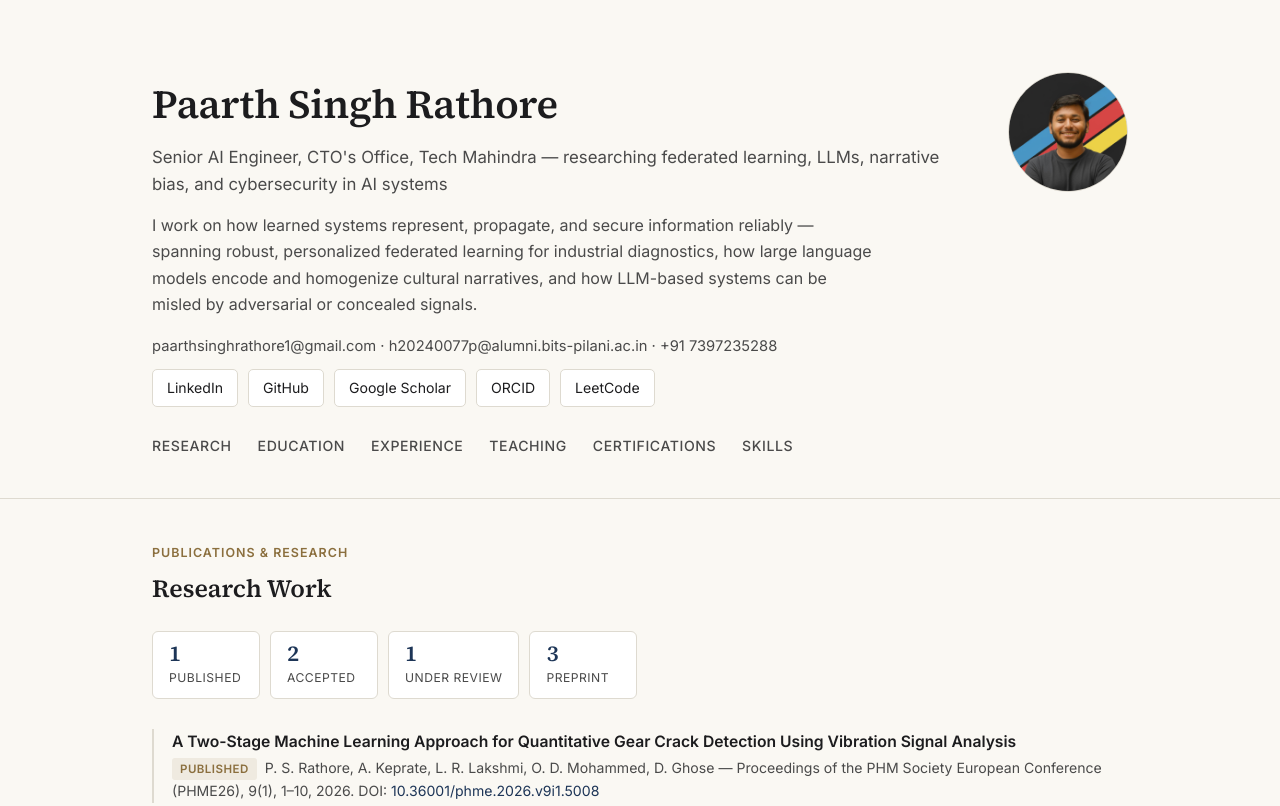
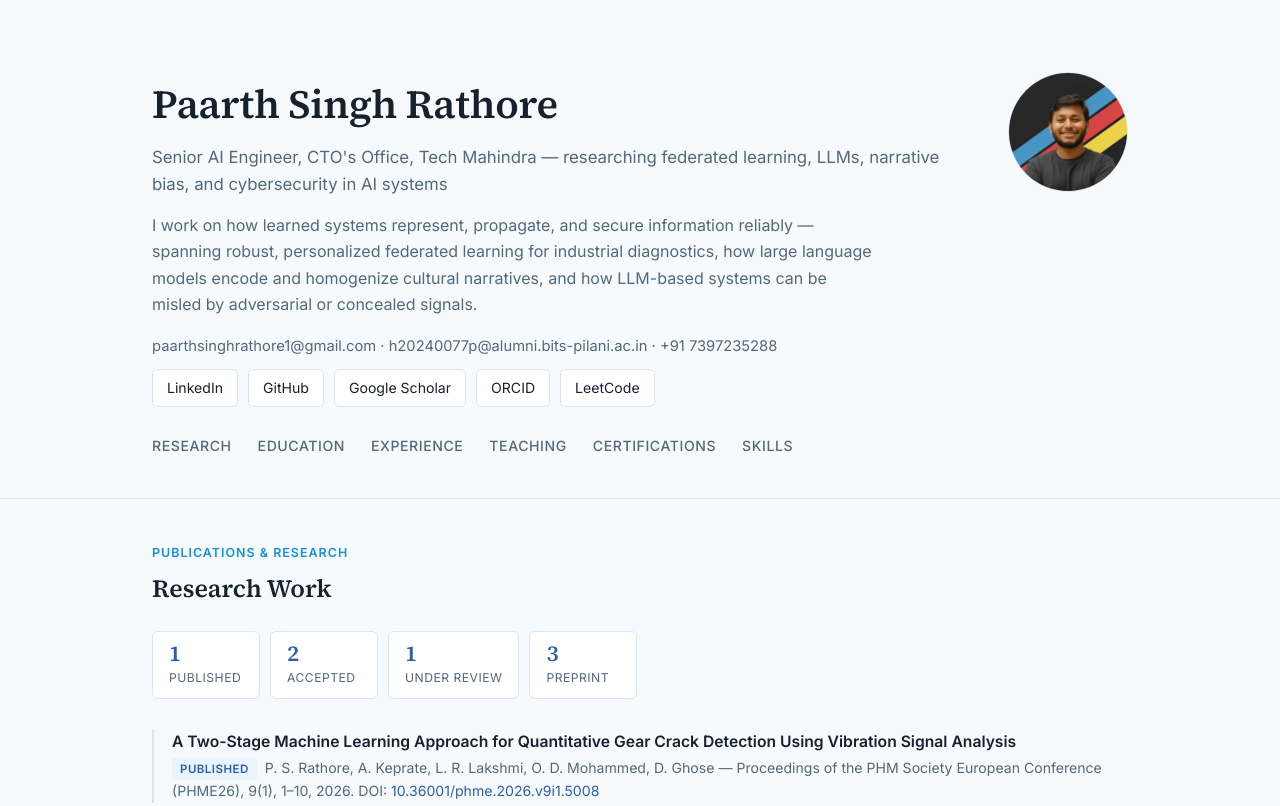
Before and after one commit to RathoreSPaarth/paarthsinghrathore, a plain HTML site: page index.html in a window 1280 px wide. Shown: the top 806 px of the page. Drawn offline with Linux system fonts and the light colour scheme.

Commit message:
Update CSS variables and header styles in index.html

```diff
--- a/index.html
+++ b/index.html
@@ -9,12 +9,14 @@
 <link href="https://fonts.googleapis.com/css2?family=Source+Serif+4:opsz,wght@8..60,400;8..60,600;8..60,700&family=Inter:wght@400;500;600&display=swap" rel="stylesheet">
 <style>
   :root {
-    --paper: #FAF8F3;
-    --ink: #1C1C1E;
-    --ink-soft: #4A4A4A;
-    --line: #DEDAD0;
-    --accent: #1D3557;
-    --accent-soft: #8B6F3E;
+    --paper: #F7FAFD;
+    --ink: #16212E;
+    --ink-soft: #52687C;
+    --line: #D7E6F2;
+    --accent: #2C5EAD;
+    --accent-soft: #1591DC;
+    --accent-dark: #1C3F75;
+    --tint: #EAF4FC;
   }
 
   * { box-sizing: border-box; }
@@ -52,6 +54,13 @@
   header h1 {
     font-size: 2.5rem;
     letter-spacing: -0.01em;
+    display: inline-block;
+    cursor: default;
+    transition: color 0.2s ease, letter-spacing 0.2s ease;
+  }
+  header h1:hover {
+    color: var(--accent-dark);
+    letter-spacing: 0;
   }
   .role {
     margin-top: 8px;
@@ -231,8 +240,8 @@
     padding: 2px 8px;
     border-radius: 3px;
     margin-right: 8px;
-    background: #EFEAE0;
-    color: var(--accent-soft);
+    background: var(--tint);
+    color: var(--accent);
   }
 
   /* Certifications & Skills */
```
